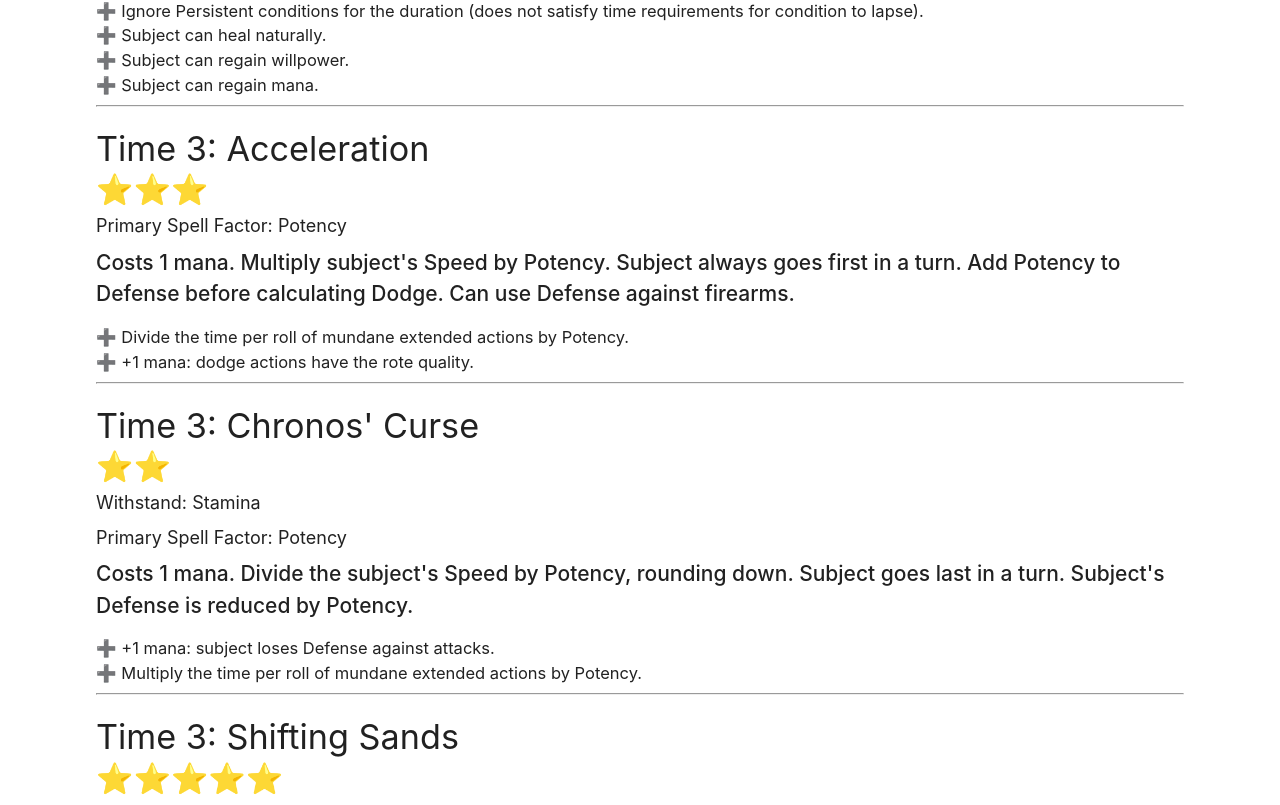
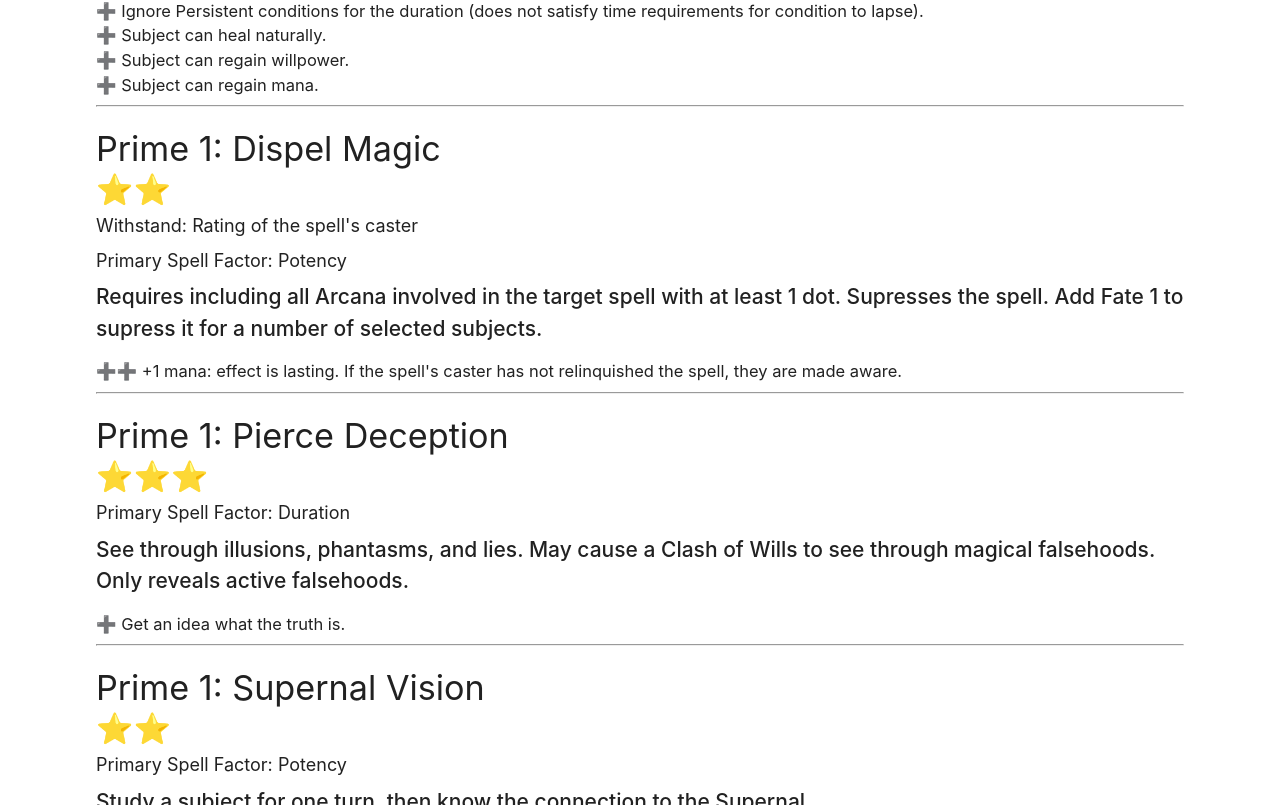
Before and after one commit to Celeo/my_mta2_spells, a React app: page /#/spells in a window 1280 px wide. Shown: the part 5255-6060 px from the top of the page. Built offline with nearby package versions, Linux system fonts and the light colour scheme.

Commit message:
Better state management

```diff
--- a/src/components/ArcanumSlider.js
+++ b/src/components/ArcanumSlider.js
@@ -13,7 +13,7 @@ const ArcanumSlider = (props) => {
         max={5}
         step={1}
         marks={sliderMarks}
-        defaultValue={[0, props.level]}
+        defaultValue={props.value}
         onChange={props.onChange}
       />
       <div className="spacer-medium" />
@@ -23,7 +23,7 @@ const ArcanumSlider = (props) => {
 
 ArcanumSlider.propTypes = {
   title: PropTypes.string.isRequired,
-  level: PropTypes.number.isRequired,
+  value: PropTypes.array.isRequired,
   onChange: PropTypes.func.isRequired
 }
 
--- a/src/components/ControlSliders.js
+++ b/src/components/ControlSliders.js
@@ -13,12 +13,7 @@ const ControlSliders = (props) => {
         }>
           <div className="row">
             <div className="col s12 l8 offset-l2">
-              {
-                props.rows.map((row, index) => {
-                  console.log(row)
-                  return <ArcanumSlider key={row[0]} title={row[0]} level={row[1]} onChange={row[2]} />
-                })
-              }
+              { props.rows.map((row, index) => <ArcanumSlider key={row[0]} title={row[0]} value={row[1]} onChange={row[2]} />) }
             </div>
           </div>
         </Modal>
--- a/src/components/SpellListing.js
+++ b/src/components/SpellListing.js
@@ -4,43 +4,25 @@ import Spell from './Spell.js'
 import ControlSliders from './ControlSliders.js'
 
 const SpellListing = (props) => {
-  const [minFateLevel, setMinFateLevel] = useState(0)
-  const [maxFateLevel, setMaxFateLevel] = useState(2)
-  const [minTimeLevel, setMinTimeLevel] = useState(0)
-  const [maxTimeLevel, setMaxTimeLevel] = useState(4)
-  const [minPrimeLevel, setMinPrimeLevel] = useState(0)
-  const [maxPrimeLevel, setMaxPrimeLevel] = useState(1)
+  const [fateLevel, setFateLevel] = useState([0, 2])
+  const [timeLevel, setTimeLevel] = useState([0, 2])
+  const [primeLevel, setPrimeLevel] = useState([0, 2])
 
   const btwn = (value, bottom, top) => bottom <= value && value <= top
 
   const filtered = props.spellData.spells.filter(e =>
-    (e.arcanum === 'Fate' && btwn(e.level, minFateLevel, maxFateLevel)) ||
-    (e.arcanum === 'Time' && btwn(e.level, minTimeLevel, maxTimeLevel)) ||
-    (e.arcanum === 'Prime' && btwn(e.level, minPrimeLevel, maxPrimeLevel))
+    (e.arcanum === 'Fate' && btwn(e.level, fateLevel[0], fateLevel[1])) ||
+    (e.arcanum === 'Time' && btwn(e.level, timeLevel[0], timeLevel[1])) ||
+    (e.arcanum === 'Prime' && btwn(e.level, primeLevel[0], primeLevel[1]))
   )
-
-  const setFate = ([bottom, top]) => {
-    setMinFateLevel(bottom)
-    setMaxFateLevel(top)
-  }
-
-  const setTime = ([bottom, top]) => {
-    setMinTimeLevel(bottom)
-    setMaxTimeLevel(top)
-  }
-
-  const setPrime = ([bottom, top]) => {
-    setMinPrimeLevel(bottom)
-    setMaxPrimeLevel(top)
-  }
 
   return (
     <div>
       <ControlSliders
         rows={[
-          [ 'Fate', maxFateLevel, setFate ],
-          [ 'Time', maxTimeLevel, setTime ],
-          [ 'Prime', maxPrimeLevel, setPrime ]
+          [ 'Fate', fateLevel, setFateLevel ],
+          [ 'Time', timeLevel, setTimeLevel ],
+          [ 'Prime', primeLevel, setPrimeLevel ]
         ]}
       />
       { filtered.map(s => <Spell key={s.name} {...s} />) }
```
